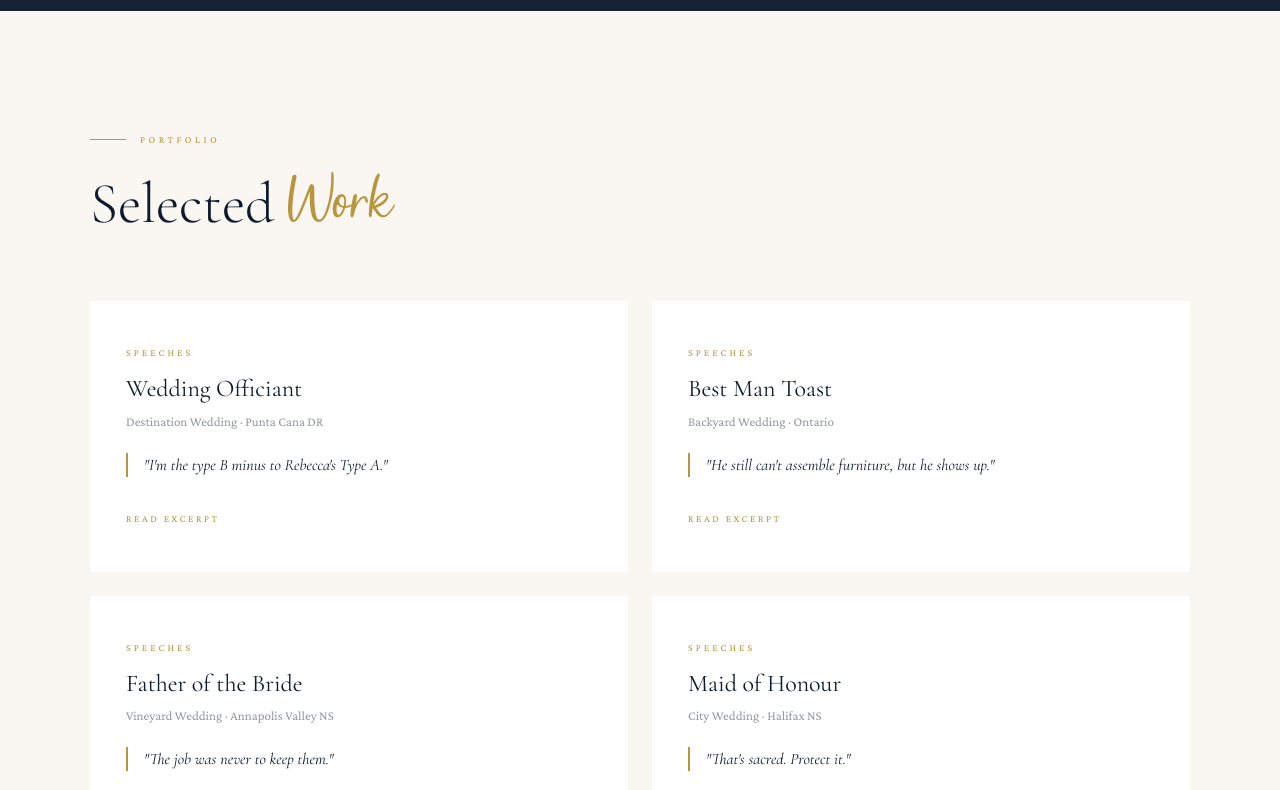
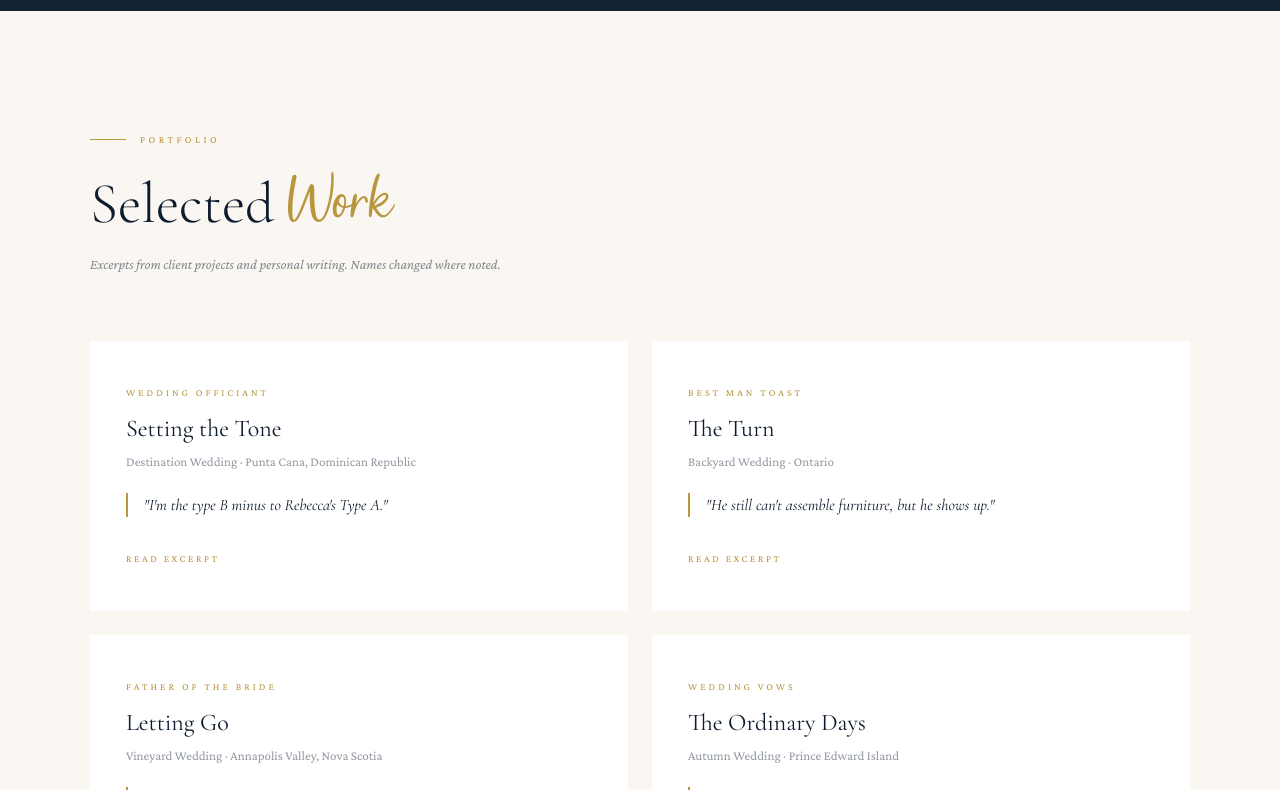
Before and after one commit to jmelnickmacdonald/anchoredprose, a Next.js app: page / in a window 1280 px wide. Shown: the part 2942-3732 px from the top of the page. Built offline with nearby package versions, Linux system fonts and the light colour scheme; grey boxes are pictures that could not be loaded.

Commit message:
Update page.js

```diff
--- a/src/app/page.js
+++ b/src/app/page.js
@@ -38,74 +38,81 @@ const SERVICES = [
 
 const PORTFOLIO = [
   {
-    type: 'Speeches',
-    title: 'Wedding Officiant',
-    meta: 'Destination Wedding · Punta Cana DR',
+    type: 'Wedding Officiant',
+    title: 'Setting the Tone',
+    meta: 'Destination Wedding · Punta Cana, Dominican Republic',
     pull: "\"I'm the type B minus to Rebecca's Type A.\"",
-    excerpt: "They'd been together long enough that the inside jokes needed no explanation. Long enough that the awkward silences had turned into comfortable ones. Long enough that when Marcus looked at her across that beach, it wasn't wonder he felt — it was recognition.\n\nThat's what I wanted to capture. Not the beginning of something, but the confirmation of it.\n\n\"You didn't fall in love with me,\" he said. \"You chose me. Every day, quietly, you chose me. And I'm standing here today to choose you back. Out loud. In front of everyone we love.\"\n\nThe room — the beach, the wind, the whole soft Dominican evening — went very still.",
+    excerpt: "Welcome, welcome, beach lovers and party enthusiasts! Can we just take a moment to appreciate how beautiful this backdrop is, how stunning our bride and groom look and how clean my children are for a change?\n\nFor those of you who don't know me, I'm Julianna, immensely proud sister of the bride, chronic thorn in her side, and forever accomplice. I spend my days in equal parts chasing kids, cursing at farm animals, and questioning many of my life choices. Meanwhile, Rebecca is off being crowned a world champion fitness competitor, owning and operating an incredible business, being a thoughtful and generous daughter, sister and friend, and looking fabulous doing it all.\n\nNaturally, I set my bar considerably lower. I'm the type B minus to Rebecca's Type A, and I am simply thrilled to be standing here today in a dress and heels instead of my usual muck-covered rubber boots, celebrating my sister and her perfect match.",
   },
   {
-    type: 'Speeches',
-    title: 'Best Man Toast',
+    type: 'Best Man Toast',
+    title: 'The Turn',
     meta: 'Backyard Wedding · Ontario',
     pull: '"He still can\'t assemble furniture, but he shows up."',
-    excerpt: "I've known Ryan for twenty-two years. I've watched him parallel park into spaces that physically should not have fit his car. I've watched him build furniture using only intuition and a deep, misplaced confidence in himself.\n\nHe still can't assemble furniture, but he shows up.\n\nThat's the thing about Ryan that nobody talks about enough. He's not the guy with all the answers. He's the guy who gets there anyway. Every time. Late, sometimes. Wrong tool, sometimes. But there, always.\n\nMelissa, you already know this. You've seen him show up for you in every version of the word. I'm just here to tell everyone else what you figured out first.",
+    excerpt: "I've known Matt for twenty-two years, which means I've seen every version of this man. The kid who ate an entire sleeve of Oreos before a cross-country meet and threw up at the starting line. The guy who once tried to assemble an IKEA bookshelf without the instructions and ended up with something that looked like modern art and held exactly zero books.\n\nHere's the thing about Claire. She knows exactly what she's getting into. And she chose him anyway. Fully informed, eyes wide open. That's not a small thing.\n\nHe still can't assemble furniture, but he shows up. And that's the part that matters.",
   },
   {
-    type: 'Speeches',
-    title: 'Father of the Bride',
-    meta: 'Vineyard Wedding · Annapolis Valley NS',
+    type: 'Father of the Bride',
+    title: 'Letting Go',
+    meta: 'Vineyard Wedding · Annapolis Valley, Nova Scotia',
     pull: '"The job was never to keep them."',
-    excerpt: "I spent a lot of years trying to hold on.\n\nWhen she was small, I held her hand crossing streets. When she was older, I drove too slowly on the way to school, not because of traffic. When she moved out, I found reasons to call.\n\nThe job was never to keep them. I think I always knew that, even when I was doing the opposite. The job was to raise someone who could leave well. Who could walk toward something without looking back in doubt. Who could love without needing a safety net.\n\nShe does all of that. She has for years. I just didn't want to admit it was already done.\n\nShe doesn't need me to give her away. She's not mine to give. But I am so honoured to watch.",
+    excerpt: "Here's the thing nobody warns you about when you become a parent. You spend years becoming the world's leading expert on one small human: what makes them laugh, what scares them, which breakfast battles aren't worth fighting, the exact pitch of the cry that means something actually hurts versus the one that means her sister looked at her wrong.\n\nAnd then one day, someone else starts learning those things too. And you realize the job was never to keep them. The job was to make sure that when they found their person, they'd know.\n\nShe doesn't need me to give her away. She's not mine to give. But I am so honoured to watch.",
   },
   {
-    type: 'Speeches',
-    title: 'Maid of Honour',
-    meta: 'City Wedding · Halifax NS',
-    pull: '"That\'s sacred. Protect it."',
-    excerpt: "There's a story Clara never tells at parties. We were twenty-three, sitting in her apartment after a bad week — the kind of bad week that doesn't have a single cause, just accumulates — and she said something I've never forgotten.\n\nShe said: \"I know what matters to me. I just have to stop apologising for it.\"\n\nI thought about that line a lot over the years. The way she carried it. The way she built a life around it quietly, without announcement.\n\nShe didn't broadcast her values. She just lived by them. She protected the people she loved the same way — no speeches, no declarations. Just presence. Loyalty that never needed to be named.\n\nThat's sacred. Protect it.",
+    type: 'Wedding Vows',
+    title: 'The Ordinary Days',
+    meta: 'Autumn Wedding · Prince Edward Island',
+    pull: '"I don\'t ever want to come home to a house where this isn\'t happening."',
+    excerpt: "I knew I wanted this the night you fell asleep on the couch with both dogs on top of you and the TV still going, and I sat there for a full ten minutes just looking at you, thinking: I don't ever want to come home to a house where this isn't happening.\n\nI'm not going to promise you perfection. I'm going to forget things. I'm going to load the dishwasher wrong. I'm going to need you to tell me what's wrong instead of saying \"I'm fine\" because I will believe you every single time.\n\nBut here's what I can promise: I will always be in your corner. I will always choose us, even when us is hard. I will love you quietly, stubbornly, and without keeping score.",
   },
   {
-    type: 'Speeches',
-    title: 'Wedding Vows',
-    meta: 'Autumn Wedding · Prince Edward Island',
-    pull: '"I don\'t ever want to come home to a house where this isn\'t happening."',
-    excerpt: "I love the way you move through the world like you're not surprised by it. Like you expected goodness and so goodness tends to show up.\n\nI love our Tuesday evenings most of all. Not the vacations, not the big occasions — the Tuesdays. The soup on the stove and the bad television and the way you laugh at your own jokes before you've even finished telling them.\n\nI don't ever want to come home to a house where this isn't happening.\n\nI vow to be someone who deserves the ordinary days with you. I vow to show up for the Tuesdays. To keep choosing this, quietly, for as long as we get.",
+    type: 'Maid of Honour',
+    title: 'What They Do for Each Other',
+    meta: 'City Wedding · Halifax, Nova Scotia',
+    pull: '"That\'s sacred. Protect it."',
+    excerpt: "What I love about Nadia and Tom is that they make each other braver. Nadia, who planned every detail of her life down to the font on her planner labels, learned to say yes to things she couldn't control. And Tom, the guy who remembers every bartender's name and asks your parents follow-up questions about their garden, he learned to sit still and be quiet with someone. And like it.\n\nThey didn't sand each other's edges off. They just made room for the parts that were already there.\n\nTom, you made my best friend snort-laugh in public. That's sacred. Protect it.",
   },
   {
-    type: 'Editorial',
-    title: 'The Real Damage of Disinformation',
-    meta: 'Opinion Essay · February 2026',
-    pull: '"The collapse of trust rarely looks like anger."',
-    excerpt: "We talk about disinformation as a problem of belief — as though the central damage is that people believe false things, and the fix is correction. More facts. Better journalism. Clearer labelling.\n\nBut the collapse of trust rarely looks like anger. It looks, more often, like exhaustion.\n\nPeople don't stop trusting specific sources and transfer that trust elsewhere. They stop trusting the project of knowing altogether. Why engage with something that will only be contested, reframed, or reversed next week?\n\nThis is the real damage. Not the lies believed, but the legitimacy surrendered. A population that doesn't know what to believe is not, paradoxically, more skeptical. It is more susceptible — not to facts, but to whoever speaks with the most confidence.",
+    type: 'Sister of the Groom',
+    title: 'Not Weaker. Softer.',
+    meta: 'Lakeside Wedding · Muskoka, Ontario',
+    pull: '"I watched my brother become softer with you."',
+    excerpt: "That's who Daniel is. He doesn't make a big deal out of letting you in. He just does it. And then one day you realize you've been part of his life so quietly and so completely that you can't remember what it was like before.\n\nPriya, that's what he did with you. He let you in, all the way, without any fanfare. And you did the same for him. I watched my brother become softer with you. Not weaker. Softer. He listens differently. He laughs more easily. He calls me back within the hour now, which honestly might be the most impressive thing you've accomplished.",
   },
   {
-    type: "Captain's Log",
-    title: 'Area Homesteader Confirms Family Now "One Project Away"',
-    meta: 'Satire · March 2026',
-    pull: '"You can\'t put a price on food security."',
-    excerpt: "CAPE BRETON — Local homesteader and part-time romantic, Darren Fitch, 38, confirmed Tuesday that his family is, by his estimate, approximately one completed project away from full self-sufficiency, a milestone he has described as \"basically imminent\" since 2021.\n\n\"Once we get the second chicken coop sorted,\" said Fitch, gesturing toward a structure that regional architects have described as \"load-bearing optimism,\" \"we're basically there.\"\n\nHis wife, Joanna, who has heard the phrase \"basically there\" applied to the root cellar, the wood-gasifier, the composting toilet, and what Darren refers to as \"the situation with the goats,\" confirmed only that they have eggs most days and that she has learned not to make plans in August.\n\n\"You can't put a price on food security,\" Darren added, from inside the second chicken coop.",
+    type: 'Essay',
+    title: 'The Real Damage of Disinformation',
+    meta: 'Opinion · February 2026',
+    pull: '"The collapse of trust rarely looks like anger. More often, it looks like indifference."',
+    excerpt: "We often treat misinformation as though the danger is believing the wrong thing. The deeper risk is the erosion of trust. Democracy does not depend on agreement. It depends on a shared baseline of reality.\n\nWhen my grandmother watched that fake video, she was fooled because it looked real. When she later dismissed a legitimate scandal, she wasn't fooled at all. She was fatigued. And I think that distinction matters more than we realize.\n\nThe collapse of trust rarely looks like anger. More often, it looks like indifference, and indifference corrodes quietly.",
+  },
+  {
+    type: 'Satire',
+    title: 'Mothers Encouraged to Optimize Their Time',
+    meta: "Captain's Log · February 2026",
+    pull: '"Time doesn\'t just disappear. It reflects your priorities."',
+    excerpt: "In a statement released Monday, national productivity leaders confirmed that every human being receives the same 24 hours in a day, clarifying that mothers who feel otherwise may need to reevaluate how theirs are being used.\n\n\"If you're unloading the dishwasher, you should be completing a series of squats,\" said performance consultant Caleb Rowe. \"If a child is asking why the sky exists at the same time, that's cognitive engagement layered onto physical activation. There's no reason those functions can't operate simultaneously. Anything less is just lazy.\"\n\nAt press time, mothers across the country were microwaving leftovers, responding to questions about dinosaurs, stepping on unidentified objects, and briefly attempting to determine where, precisely, their identical allotment of time had gone.",
   },
 ]
 
 const BLOG_POSTS = [
   {
     category: "Captain's Log",
-    date: 'March 2026',
-    title: 'Area Homesteader Confirms Family Now "One Project Away"',
-    excerpt: 'A deeply reported investigation into the perpetually imminent arrival of self-sufficiency, and the woman who has stopped making plans in August.',
+    date: 'February 2026',
+    title: 'Mothers Encouraged to Optimize Their Time',
+    excerpt: 'A deeply reported investigation into the perpetually imminent arrival of productivity, and the women who have stopped making plans in August.',
   },
   {
     category: 'Essay',
     date: 'February 2026',
     title: 'The Real Damage of Disinformation',
-    excerpt: 'When my neighbour watched that fake video, she was fooled because it looked real. When she later dismissed a legitimate scandal, she wasn\'t fooled at all. She was fatigued.',
+    excerpt: "When my grandmother watched that fake video, she was fooled because it looked real. When she later dismissed a legitimate scandal, she wasn't fooled at all. She was fatigued.",
   },
   {
-    category: 'On Writing',
-    date: 'January 2026',
-    title: "Why the Best Man Speech Is the Hardest Thing You'll Ever Write",
-    excerpt: 'It\'s not the jokes. It\'s not the length. It\'s the fact that you\'re trying to say something true about someone you love in front of everyone they know.',
+    category: 'Editorial',
+    date: 'September 2025',
+    title: 'A Letter from the Annapolis Valley',
+    excerpt: "In Nova Scotia's Annapolis Valley, mornings drift in gently and unhurried. But for families living at the edge, there is nothing slow about survival.",
   },
 ]
 
@@ -217,7 +224,7 @@ export default function Home() {
             </div>
             <div className="about-gold-bar"></div>
             <div className="about-caption">
-              <p>The Captain</p>
+              <p>The Voice Behind the Work</p>
               <span>Julianna Melnick-MacDonald</span>
             </div>
           </div>
@@ -272,6 +279,7 @@ export default function Home() {
           <h2 className="section-title">
             Selected <span className="script-accent">Work</span>
           </h2>
+          <p className="portfolio-note">Excerpts from client projects and personal writing. Names changed where noted.</p>
         </div>
         <div className="portfolio-grid">
           {PORTFOLIO.map((p, i) => (
@@ -418,7 +426,7 @@ export default function Home() {
       <footer className="footer">
         <div className="footer-content">
           <div className="footer-brand">
-            <Image src="/logo.png" alt="Anchored Prose" width={220} height={55} style={{ height: 56, width: 'auto' }} />
+            <Image src="/logo.png" alt="Anchored Prose" width={280} height={70} style={{ height: 70, width: 'auto' }} />
             <p className="footer-tagline">Every word, <span className="script-accent">anchored</span> in purpose.</p>
             <p>Nova Scotia, Canada</p>
           </div>
```
